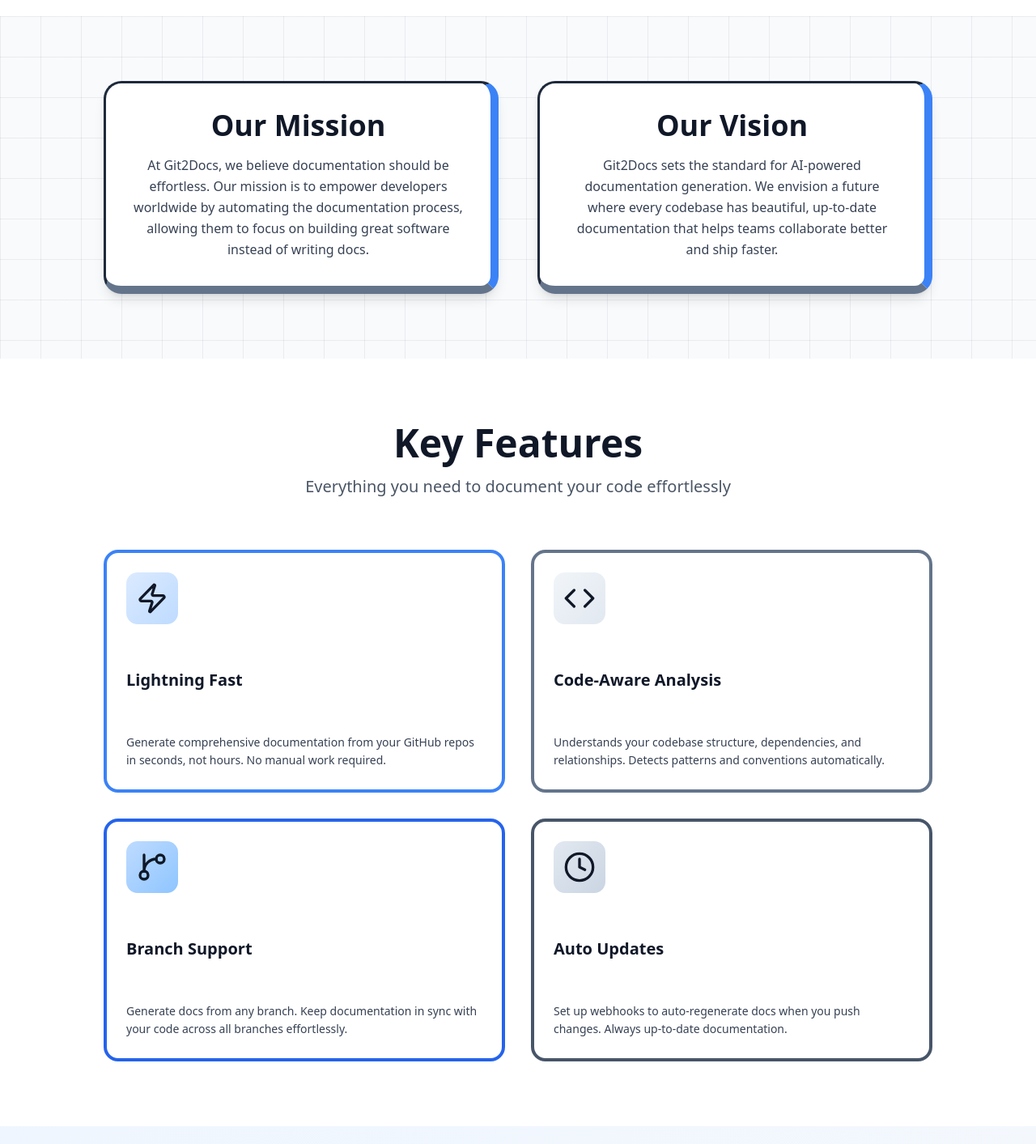
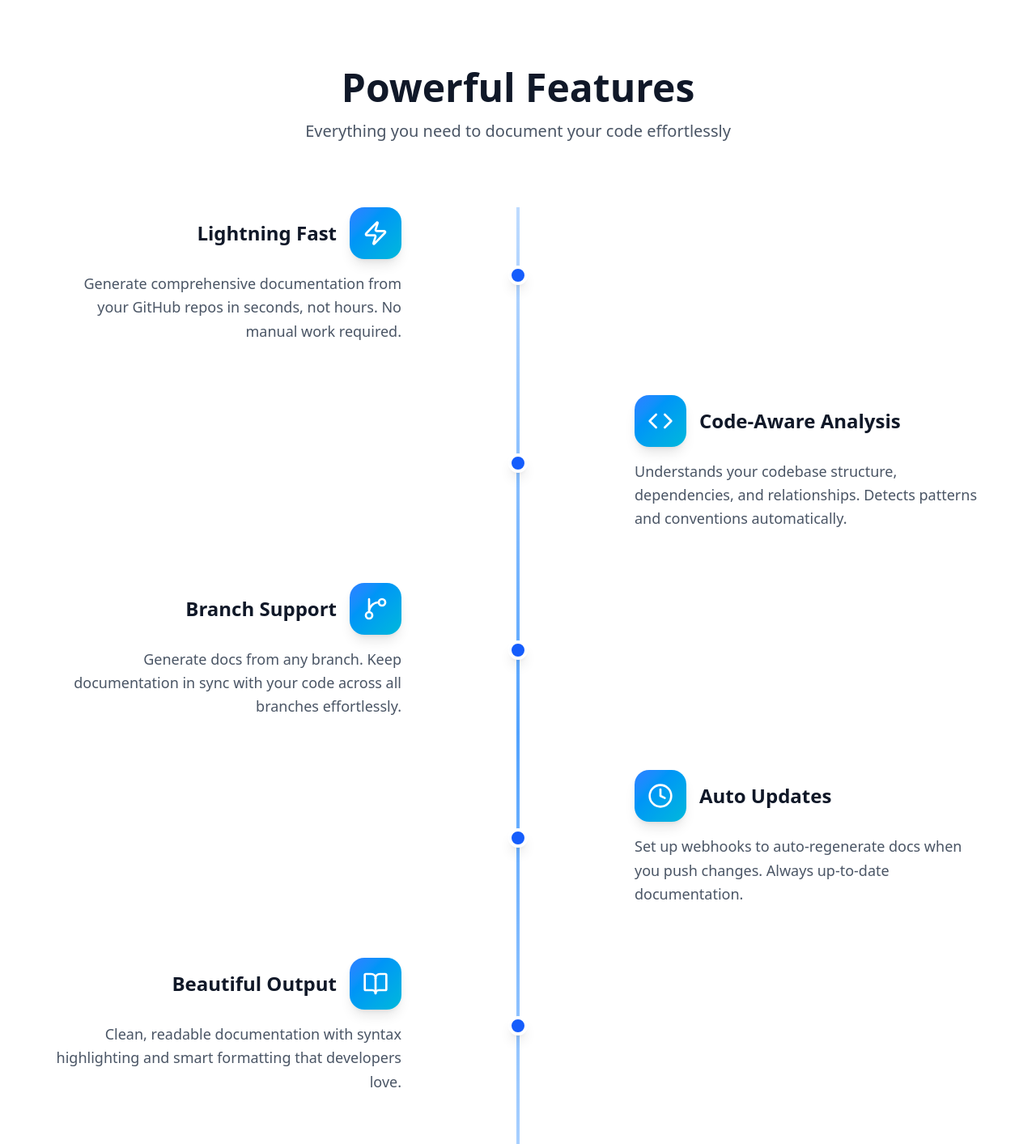
Before and after one commit to anwitac246/github-to-docs, a Next.js app: page / in a window 1280 px wide. Shown: the part 780-2193 px from the top of the page at 81% size. Built offline with nearby package versions, Linux system fonts and the light colour scheme.

Commit message:
removed the mission and vision section

```diff
--- a/src/app/components/HomePage.tsx
+++ b/src/app/components/HomePage.tsx
@@ -14,37 +14,42 @@
     { title: 'Generate Docs', desc: 'Beautiful documentation with syntax highlighting, smart formatting, and AI-powered descriptions.', icon: <BookOpen />, color: 'bg-blue-600' },
   ];
 
-  const leftFeatures = [
+  const features = [
     {
-      icon: <Zap className="w-10 h-10" />,
+      icon: <Zap className="w-8 h-8" />,
       title: 'Lightning Fast',
       desc: 'Generate comprehensive documentation from your GitHub repos in seconds, not hours. No manual work required.',
-      color: 'from-blue-100 to-blue-200',
-      borderColor: '#3B82F6'
+      side: 'left'
     },
     {
-      icon: <Code className="w-10 h-10" />,
+      icon: <Code className="w-8 h-8" />,
       title: 'Code-Aware Analysis',
       desc: 'Understands your codebase structure, dependencies, and relationships. Detects patterns and conventions automatically.',
-      color: 'from-slate-100 to-slate-200',
-      borderColor: '#64748B'
-    }
-  ];
-
-  const rightFeatures = [
+      side: 'right'
+    },
     {
-      icon: <GitBranch className="w-10 h-10" />,
+      icon: <GitBranch className="w-8 h-8" />,
       title: 'Branch Support',
       desc: 'Generate docs from any branch. Keep documentation in sync with your code across all branches effortlessly.',
-      color: 'from-blue-200 to-blue-300',
-      borderColor: '#2563EB'
+      side: 'left'
     },
     {
-      icon: <Clock className="w-10 h-10" />,
+      icon: <Clock className="w-8 h-8" />,
       title: 'Auto Updates',
       desc: 'Set up webhooks to auto-regenerate docs when you push changes. Always up-to-date documentation.',
-      color: 'from-slate-200 to-slate-300',
-      borderColor: '#475569'
+      side: 'right'
+    },
+    {
+      icon: <BookOpen className="w-8 h-8" />,
+      title: 'Beautiful Output',
+      desc: 'Clean, readable documentation with syntax highlighting and smart formatting that developers love.',
+      side: 'left'
+    },
+    {
+      icon: <Sparkles className="w-8 h-8" />,
+      title: 'AI-Powered',
+      desc: 'Leverages AI to create meaningful descriptions and explanations that make sense.',
+      side: 'right'
     }
   ];
 
@@ -58,13 +63,13 @@
 
   return (
     <div className="min-h-screen bg-white">
-        <Navbar />
-            {/* Hero Section */}
+      <Navbar />
+
+      {/* Hero Section */}
       <section id="about" className="pt-32 pb-20 px-6 relative z-0">
         <div className="max-w-7xl mx-auto">
           <div className="grid md:grid-cols-2 gap-12 items-center">
             <div>
-
               <h1 className="text-6xl md:text-6xl font-bold mb-6 text-blue-600 leading-tight">
                 Transform GitHub Repos Into Beautiful Docs
               </h1>
@@ -93,78 +98,47 @@
               </div>
             </div>
           </div>
-
-
         </div>
       </section>
 
-      {/* Mission & Vision Section */}
-      <section id="mission" className="py-20 px-6 relative z-0 bg-slate-50">
-        <div
-          className="absolute inset-0 pointer-events-none"
-          style={{
-            backgroundImage: `
-              linear-gradient(rgba(100, 100, 120, 0.1) 1px, transparent 1px),
-              linear-gradient(90deg, rgba(100, 100, 120, 0.1) 1px, transparent 1px)
-            `,
-            backgroundSize: '50px 50px',
-          }}
-        ></div>
 
-        <div className="relative max-w-5xl mx-auto grid md:grid-cols-2 gap-12 z-10">
-          <div
-            className="relative bg-white rounded-3xl p-8 overflow-hidden shadow-lg"
-            style={{
-              borderTop: '3px solid #1E293B',
-              borderLeft: '3px solid #1E293B',
-              borderRight: '10px solid #3B82F6',
-              borderBottom: '10px solid #64748B',
-            }}
-          >
-            <h2 className="text-4xl font-bold mb-4 text-gray-900 text-center">Our Mission</h2>
-            <p className="text-gray-700 leading-relaxed text-center">
-              At Git2Docs, we believe documentation should be effortless. Our mission is to empower developers worldwide by automating the documentation process, allowing them to focus on building great software instead of writing docs.
-            </p>
-          </div>
 
-          <div
-            className="relative bg-white rounded-3xl p-8 overflow-hidden shadow-lg"
-            style={{
-              borderTop: '3px solid #1E293B',
-              borderLeft: '3px solid #1E293B',
-              borderRight: '10px solid #3B82F6',
-              borderBottom: '10px solid #64748B',
-            }}
-          >
-            <h2 className="text-4xl font-bold mb-4 text-gray-900 text-center">Our Vision</h2>
-            <p className="text-gray-700 leading-relaxed text-center">
-              Git2Docs sets the standard for AI-powered documentation generation. We envision a future where every codebase has beautiful, up-to-date documentation that helps teams collaborate better and ship faster.
-            </p>
-          </div>
-        </div>
-      </section>
 
-      {/* Features Section */}
-      <section id="features" className="py-20 px-6 relative bg-white">
-        <div className="max-w-7xl mx-auto">
-          <div className="text-center mb-16">
-            <h2 className="text-5xl font-bold mb-4 text-gray-900">Key Features</h2>
+      <section id="features" className="py-16 px-6 relative bg-white">
+        <div className="max-w-6xl mx-auto">
+          <div className="text-center mb-20">
+            <h2 className="text-5xl font-bold mb-4 text-gray-900">Powerful Features</h2>
             <p className="text-xl text-gray-600">Everything you need to document your code effortlessly</p>
           </div>
 
-          <div className="relative max-w-5xl mx-auto">
-            <div className="grid grid-cols-1 md:grid-cols-2 gap-8">
-              {[...leftFeatures, ...rightFeatures].map((feature, i) => (
-                <div
-                  key={i}
-                  className="bg-white p-6 rounded-2xl border-4 transition-all hover:-translate-y-1 hover:shadow-xl min-h-[300px] flex flex-col justify-between"
-                  style={{ borderColor: feature.borderColor }}
-                >
-                  <div className={`w-16 h-16 bg-gradient-to-br ${feature.color} rounded-xl flex items-center justify-center text-gray-900 mb-4`}>
-                    {feature.icon}
+          <div className="relative">
+            {/* Central Timeline Line */}
+            <div className="absolute left-1/2 transform -translate-x-1/2 h-full w-1 bg-gradient-to-b from-blue-200 via-blue-400 to-blue-200 hidden md:block"></div>
+
+            {/* Features */}
+            <div className="space-y-16">
+              {features.map((feature, i) => (
+                <div key={i} className={`relative flex items-center ${feature.side === 'left' ? 'md:flex-row' : 'md:flex-row-reverse'} flex-col`}>
+                  {/* Content */}
+                  <div className={`md:w-5/12 ${feature.side === 'left' ? 'md:text-right md:pr-12' : 'md:text-left md:pl-12'} text-center mb-8 md:mb-0`}>
+                    <div className="group">
+                      <div className={`inline-flex items-center gap-4 ${feature.side === 'left' ? 'md:flex-row-reverse' : 'md:flex-row'} flex-col mb-4`}>
+                        <div className="w-16 h-16 bg-gradient-to-br from-blue-500 to-cyan-500 rounded-2xl flex items-center justify-center text-white shadow-lg group-hover:scale-110 transition-transform duration-300">
+                          {feature.icon}
+                        </div>
+                        <h3 className="text-2xl font-bold text-gray-900">{feature.title}</h3>
+                      </div>
+                      <p className="text-gray-600 text-lg leading-relaxed">{feature.desc}</p>
+                    </div>
                   </div>
-                  <h3 className="text-xl font-bold mb-3 text-gray-900">{feature.title}</h3>
-                  <p className="text-gray-700 leading-relaxed text-sm">{feature.desc}</p>
+
+                  {/* Center Dot */}
+                  <div className="absolute left-1/2 transform -translate-x-1/2 hidden md:block">
+                    <div className="w-6 h-6 bg-blue-600 rounded-full border-4 border-white shadow-lg animate-pulse"></div>
+                  </div>
+
+                  {/* Spacer */}
+                  <div className="md:w-5/12"></div>
                 </div>
               ))}
             </div>
@@ -210,23 +184,6 @@
         </div>
       </section>
 
-      {/* CTA Section */}
-      <section className="py-20 px-6 bg-white">
-        <div className="max-w-4xl mx-auto text-center">
-          <div className="bg-gradient-to-r from-blue-600 to-cyan-500 rounded-3xl p-12 shadow-2xl">
-            <h2 className="text-4xl font-bold text-white mb-4">
-              Ready to Transform Your Documentation?
-            </h2>
-            <p className="text-xl text-blue-50 mb-8">
-              Join thousands of developers who have simplified their documentation workflow.
-            </p>
-            <button className="px-8 py-4 bg-white text-blue-600 rounded-full font-semibold hover:bg-blue-50 transition-all flex items-center gap-2 text-xl mx-auto shadow-lg">
-              <Zap className="w-5 h-5" />
-              Try Git2Docs Now
-            </button>
-          </div>
-        </div>
-      </section>
 
       {/* Footer */}
       <footer className="bg-gradient-to-br from-slate-800 to-slate-900 py-12 px-6 text-white">
```
